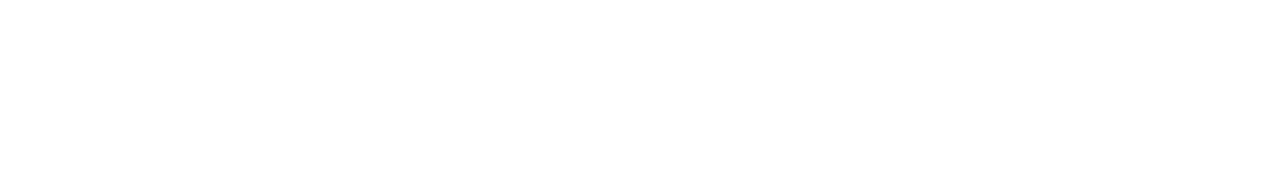
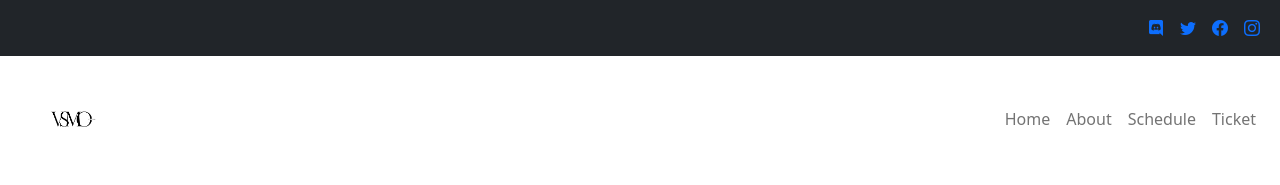
Before and after one commit to verissimohenry/capstone-project, a website: page about.html in a window 1280 px wide. Drawn offline with nearby package versions, Linux system fonts and the light colour scheme; a web font is replaced by a local one.

Commit message:
add header from index html to about page

```diff
--- a/about.html
+++ b/about.html
@@ -0,0 +1,57 @@
+<!DOCTYPE html>
+<html lang="en">
+<head>
+  <meta charset="UTF-8">
+  <meta http-equiv="X-UA-Compatible" content="IE=edge">
+  <meta name="viewport" content="width=device-width, initial-scale=1.0">
+  <link rel="stylesheet" href="https://cdn.jsdelivr.net/npm/bootstrap-icons@1.4.0/font/bootstrap-icons.css">
+  <link rel="stylesheet" href=style.css>
+  <!-- Cocogoose font -->
+  <link href="//db.onlinewebfonts.com/c/d14035f6b1afeabafbee4abb2ebf0fc6?family=COCOGOOSE" rel="stylesheet" type="text/css" />
+  <!-- Google Lato font -->
+  <link rel="preconnect" href="https://fonts.gstatic.com">
+  <link href="https://fonts.googleapis.com/css2?family=Lato&display=swap" rel="stylesheet">
+  <title>VSMO Conference</title>
+  <link href="https://cdn.jsdelivr.net/npm/bootstrap@5.0.0-beta2/dist/css/bootstrap.min.css" rel="stylesheet" integrity="sha384-BmbxuPwQa2lc/FVzBcNJ7UAyJxM6wuqIj61tLrc4wSX0szH/Ev+nYRRuWlolflfl" crossorigin="anonymous">
+</head>
+<body>
+ <header class="container-fluid p-0">
+   <!--Navbar-->
+   <nav class="navbar navbar-expand d-none d-md-block navbar-white bg-dark">
+    <div class="container-fluid nav-social-icons">
+      <ul class="navbar-nav list-unstyled">
+        <li class="nav-item"><a class="nav-link lighter" href="#"><i class="bi bi-discord"></i> </a></li>
+        <li class="nav-item"><a class="nav-link lighter" href="#"><i class="bi bi-twitter"></i></a></li>
+        <li class="nav-item"><a class="nav-link lighter" href="#"><i class="bi bi-facebook"></i></a></li>
+        <li class="nav-item"><a class="nav-link lighter" href="#"><i class="bi bi-instagram"></i></a></li>
+      </ul>
+    </div>
+  </nav>
+
+  <nav class="navbar navbar-expand-md navbar-light bg-white">
+    <div class="container-fluid p-0">
+      <a class="navbar-brand d-none d-md-block" href=#><img class="brand-img" src="images/logo.jpg" alt="brand"></a>
+      <button class="navbar-toggler" type="button" data-bs-toggle="collapse" data-bs-target="#navbarSupportedContent" aria-controls="navbarSupportedContent" aria-expanded="false" aria-label="Toggle navigation">
+        <span class="navbar-toggler-icon"></span>
+      </button>
+
+      <div class="collapse navbar-collapse mx-3" id="navbarSupportedContent">
+        <ul class="navbar-nav ml-3">
+          <li class="nav-item active">
+            <a class="nav-link" href="index.html">Home <span class="sr-only"></span></a>
+          </li>
+          <li class="nav-item">
+            <a class="nav-link" href="about.html">About</a>
+          </li>
+          <li class="nav-item">
+            <a class="nav-link" href="Schedule.html">Schedule</a>
+          </li>
+          <li class="nav-item">
+            <a class="nav-link" href="Ticket.html">Ticket</a>
+          </li>
+        </ul>
+
+      </div>
+    </div>
+  </nav>
+</header>
```
Also changed, not shown: index.html (+5 -5 lines).
